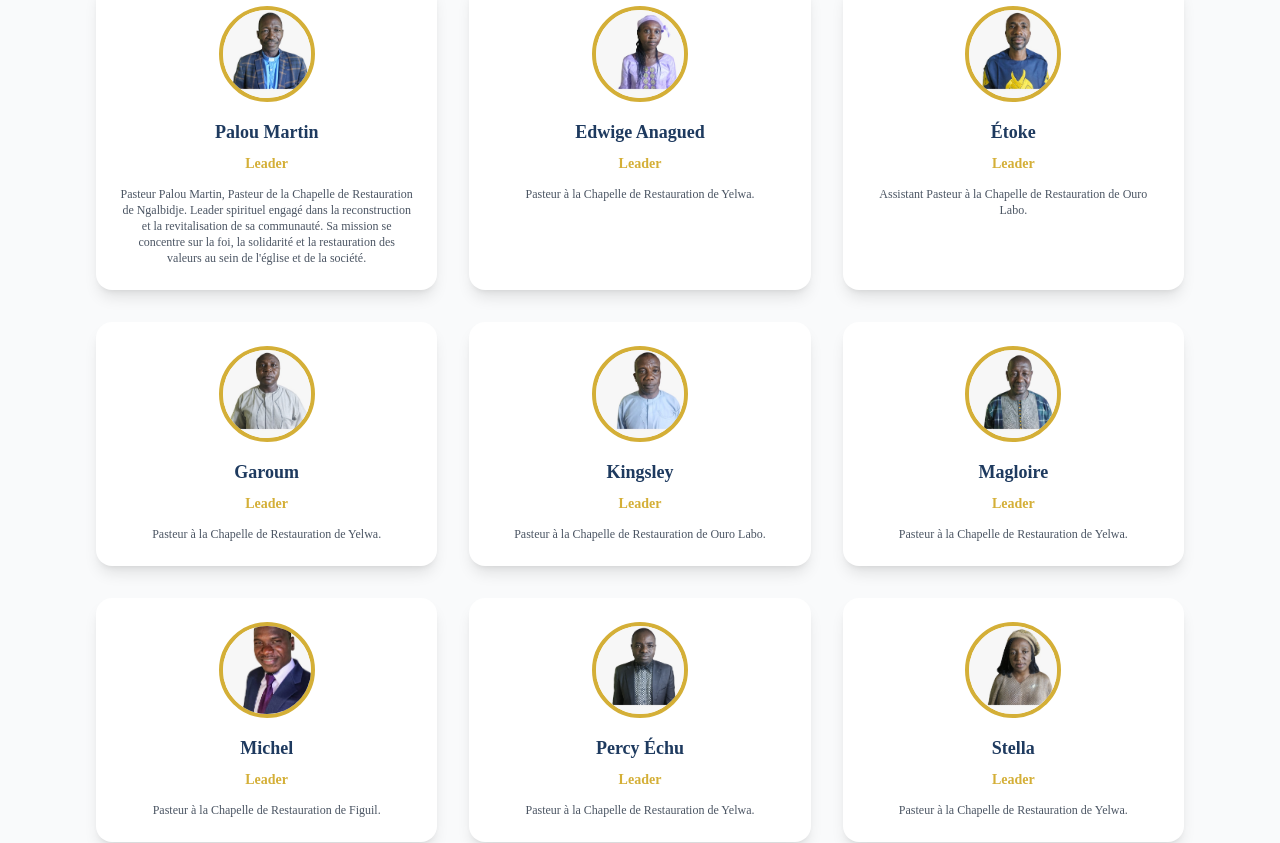
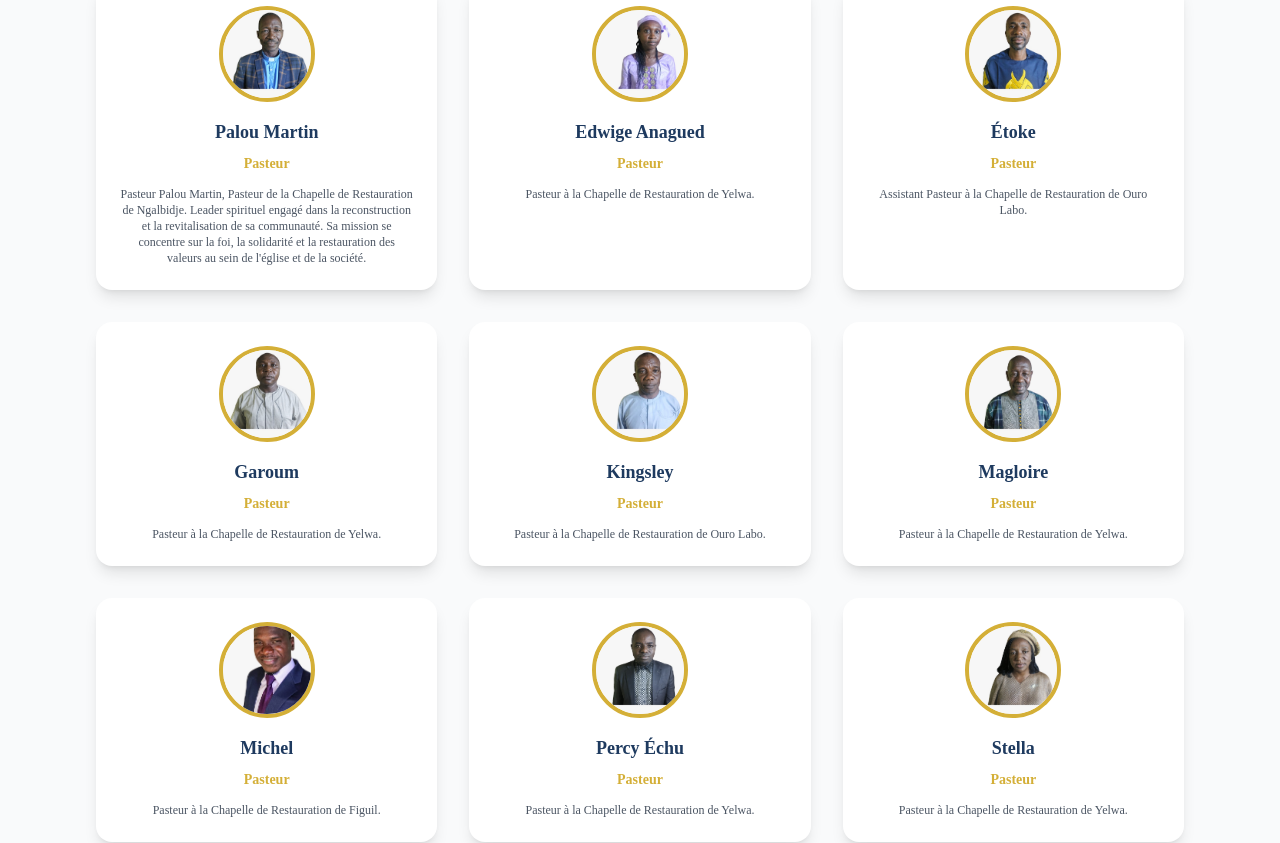
Before and after one commit to efoka24-ops/eglizia, a React (Vite) app: page /leadership in a window 1280 px wide. Shown: the part 1582-2425 px from the top of the page. Built offline with nearby package versions, Linux system fonts and the light colour scheme; no server answers.

Commit message:
Remplace l'intitule Leader par Pasteur dans l'equipe

```diff
--- a/pages/Leadership.tsx
+++ b/pages/Leadership.tsx
@@ -10,7 +10,7 @@ import { useDebugMembers } from '@/lib/useDebugMembers';
 const MEMBER_ROLES: Record<string, string> = {
   'pastor': 'Rév. Dr. Prophète — Pasteur Principal',
   'co-pastor': 'Co-Pasteure',
-  'leader': 'Leader',
+  'leader': 'Pasteur',
   'youth-leader': 'Responsable Jeunesse',
   'women-leader': 'Responsable Femmes',
   'men-leader': 'Responsable Hommes',
```
